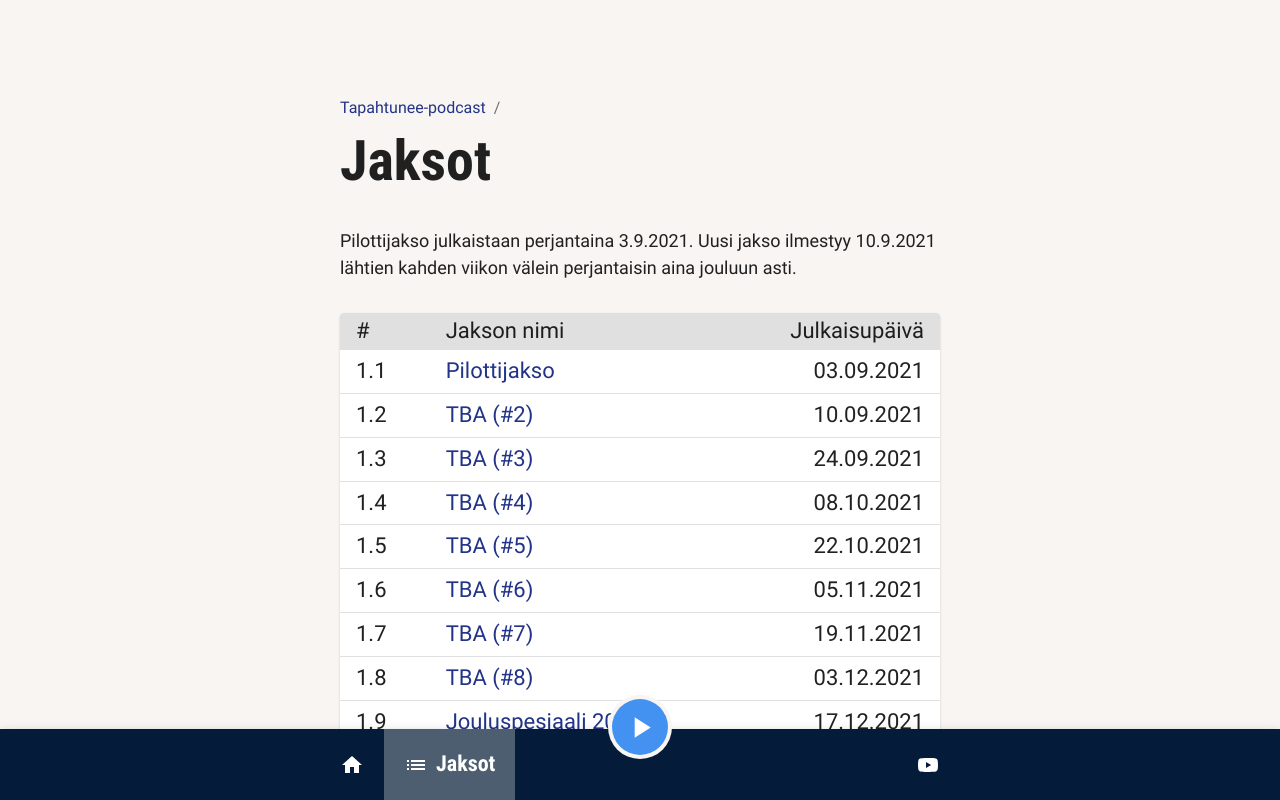
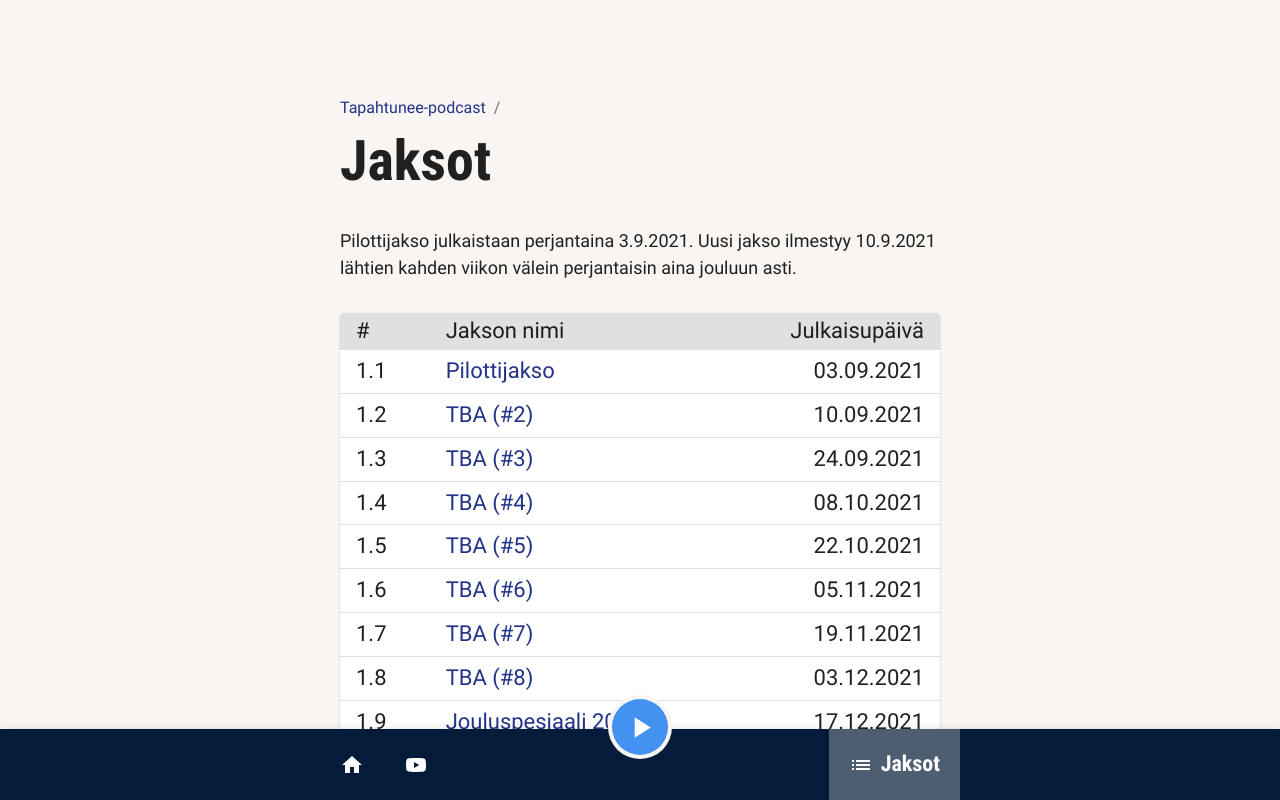
Before and after one commit to oskarijarvelin/tapahtunee, a Next.js app: page /jaksot in a window 1280 px wide. Built offline with nearby package versions, Linux system fonts and the light colour scheme.

Commit message:
Updated appbar order

```diff
--- a/components/AppBar.js
+++ b/components/AppBar.js
@@ -110,6 +110,16 @@ export default function MenuAppBar() {
                     </MuiLink>
                 </Link>
 
+                <IconButton color="inherit" className={classes.iconButton} href="#" target="_blank" rel="noopener" title="#">
+                    <YoutubeIcon />
+                </IconButton>
+
+                <Fab color="secondary" aria-label="Kuuntele" className={classes.fabButton} >
+                    <PlayArrowIcon fontSize="large" />
+                </Fab>
+
+                <div className={classes.grow} />
+
                 {nav.navItems.map((navItem) => {
                     const Icon = navItem.icon;
                     return (
@@ -122,16 +132,6 @@ export default function MenuAppBar() {
                     )
                 })}
 
-                <Fab color="secondary" aria-label="Kuuntele" className={classes.fabButton} >
-                    <PlayArrowIcon fontSize="large" />
-                </Fab>
-
-                <div className={classes.grow} />
-
-                <IconButton color="inherit" className={classes.iconButton} href="#" target="_blank" rel="noopener" title="#">
-                    <YoutubeIcon />
-                </IconButton>
-
             </Toolbar>
         </AppBar>
     );
```
